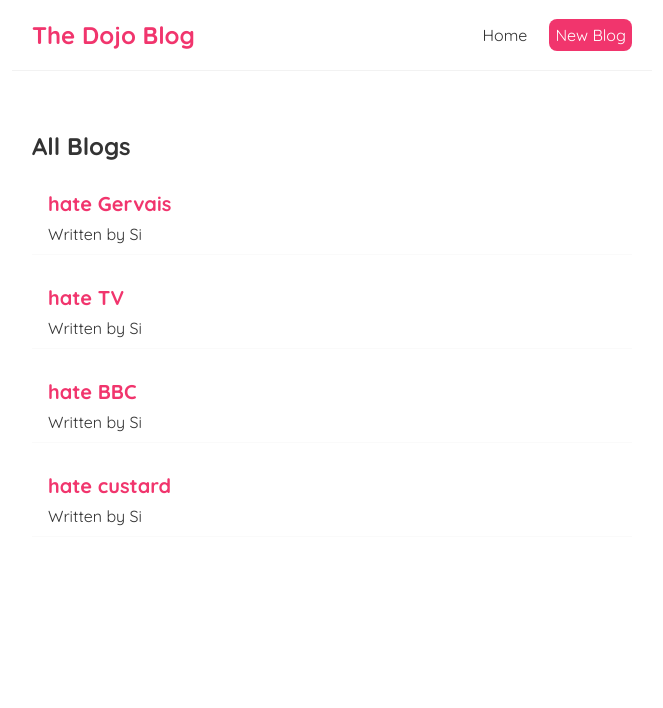
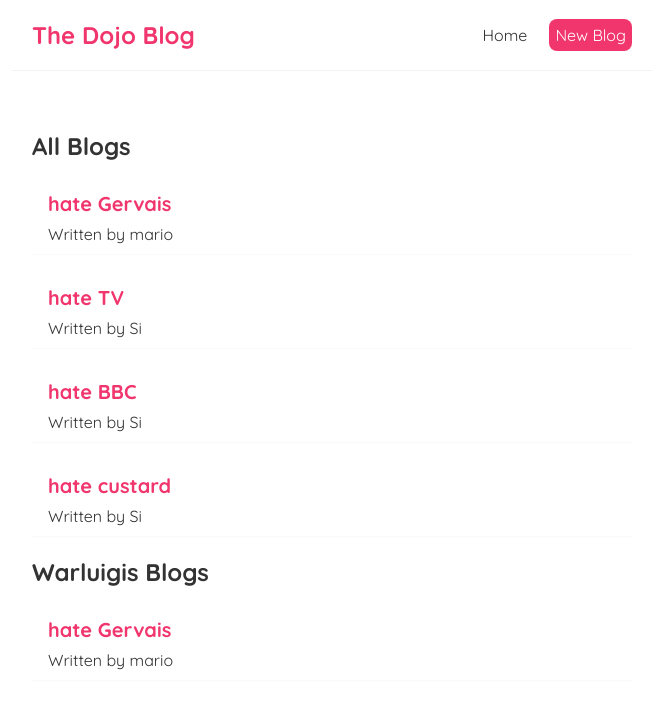
Before and after one commit to hyperkarmic/net-ninja-react, a React (Create React App) app in the folder dojoblog/: page / in a window 1280 px wide. Shown: the top 708 px of the page, without its empty margins (308-971 px from the left). Built offline with nearby package versions, Linux system fonts and the light colour scheme.

Commit message:
lecture 12

```diff
--- a/dojoblog/src/Home.js
+++ b/dojoblog/src/Home.js
@@ -3,7 +3,7 @@ import BlogList from './BlogList'
 
 const Home = () => {
   const [blogs, setBlogs] = useState([
-    { title: 'hate Gervais', body: "he's a twit", author: 'Si', id: 1 },
+    { title: 'hate Gervais', body: "he's a twit", author: 'mario', id: 1 },
     { title: 'hate TV', body: "it's rubbish", author: 'Si', id: 2 },
     { title: 'hate BBC', body: 'so patronising', author: 'Si', id: 3 },
     { title: 'hate custard', body: "it's yellow", author: 'Si', id: 4 },
@@ -11,6 +11,10 @@ const Home = () => {
   return (
     <div className='home'>
       <BlogList blogs={blogs} title='All Blogs' />
+      <BlogList
+        blogs={blogs.filter((blog) => blog.author === 'mario')}
+        title='Warluigis Blogs'
+      />
     </div>
   )
 }
```
